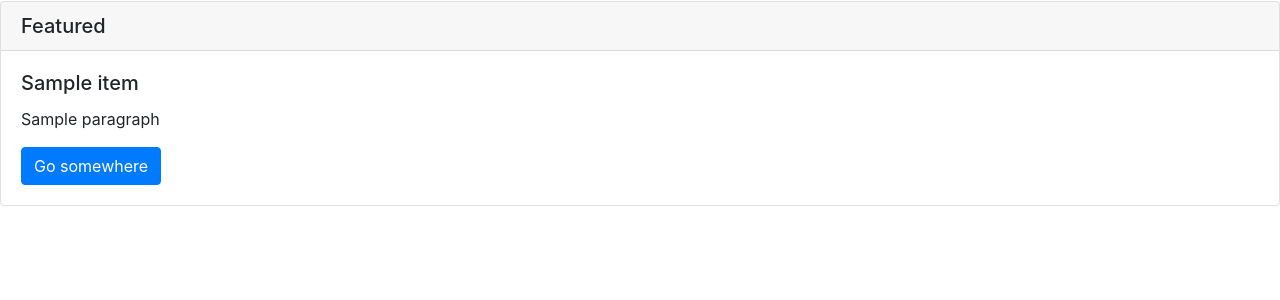
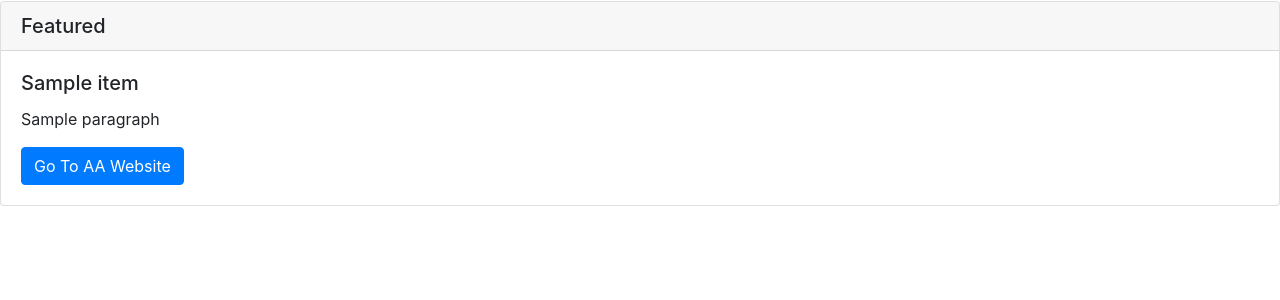
Before and after one commit to Piyushchy/web-scraping-2, a Django app: template AA/zoom/templates/zoom/index.html in a window 1280 px wide. Shown: the part 409-709 px from the top of the page. Run offline with Django 5.2, Linux system fonts and the light colour scheme; the template is opened without the code that fills it: most values are stand-ins (such as "Sample title", 1, 10 or a date in 2020); parts of the project's set-up code (start-up, migrations or seed data) failed here and were passed over; some libraries are stand-ins or nearby versions.

Commit message:
removing debug codes and grammer correction

```diff
--- a/AA/zoom/templates/zoom/index.html
+++ b/AA/zoom/templates/zoom/index.html
@@ -149,7 +149,7 @@
   <div class="card-body">
     <h5 class="card-title">{{item.title}}</h5>
     <p class="card-text">{{item.paragraph|safe}}</p>
-    <a href="{{ item.link }}" class="btn btn-primary">Go somewhere</a>
+    <a href="{{ item.link }}" class="btn btn-primary">Go To AA Website</a>
   </div>
 </div>
 
--- a/AA/zoom/views.py
+++ b/AA/zoom/views.py
@@ -33,7 +33,7 @@
     paragraph_list = [text_content.get_text(strip=True) for text_content in chakra_text_elements]
     elements = soup.find_all(class_='css-46p1lt')
     text_list = []
-    print(elements)
+
     # Extract text from each div and append to the list
     for div_element in elements:
         div_text = '\n'.join([p.get_text(strip=True) for p in div_element.find_all('p')])
```
